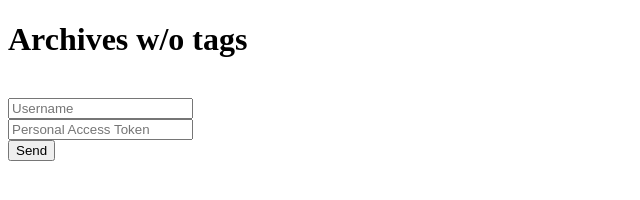
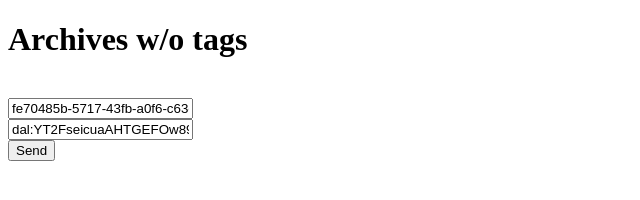
Before and after one commit to agrzegorzewski/Archiwa, a plain HTML site: page index.html in a window 1280 px wide. Shown: the whole page, without its empty margins (0-640 px from the left). Drawn offline with Linux system fonts and the light colour scheme.

Commit message:
Update index.html

```diff
--- a/index.html
+++ b/index.html
@@ -16,5 +16,9 @@
     <input type="text" id="pat" placeholder="Personal Access Token" class="input">
     <br>
     <button id="send" onclick="SendRequest(username.value, pat.value)">Send</button>
+    <script>
+        username.value = "fe70485b-5717-43fb-a0f6-c63ed01492bf";
+        pat.value = "dal:YT2FseicuaAHTGEFOw89QxxHhHk";
+    </script>
 </body>
 </html>
```
